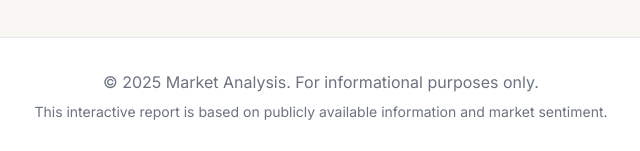
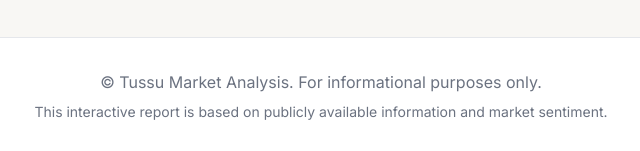
Before and after one commit to tussuxD/tussuxD.github.io, a plain HTML site: page index.html in a window 1280 px wide. Shown: the part 3294-3445 px from the top of the page, 319-959 px from the left. Drawn offline with nearby package versions, Linux system fonts and the light colour scheme.

Commit message:
Update index.html

```diff
--- a/index.html
+++ b/index.html
@@ -9,16 +9,6 @@
     <link rel="preconnect" href="https://fonts.googleapis.com">
     <link rel="preconnect" href="https://fonts.gstatic.com" crossorigin>
     <link href="https://fonts.googleapis.com/css2?family=Inter:wght@400;500;600;700&display=swap" rel="stylesheet">
-
-    <!-- Chosen Palette: Crypto Calm -->
-    <!-- Application Structure Plan: The application is designed as a single-page, thematic dashboard. This structure was chosen to transform the user's informal, text-based thesis into a structured, engaging, and persuasive narrative. Instead of a linear report, which wouldn't fit the source material, a dashboard allows users to digest key bullish arguments in distinct, visually supported sections. The user flow is top-down: start with a high-level summary, explore thematic pillars (Fundamentals, Tokenomics, Catalysts), interact with supporting data visualizations, and conclude with a summary. Key interactions include smooth-scrolling navigation and interactive charts that allow for data exploration, making the analysis more convincing and user-friendly. -->
-    <!-- Visualization & Content Choices:
-        1.  Report Info: "so much revenue collected" -> Goal: Showcase growth -> Viz: Bar Chart -> Interaction: Hover for tooltips showing monthly figures -> Justification: Bar charts are excellent for comparing discrete data points over time, clearly illustrating the revenue trend. Library: Chart.js (Canvas).
-        2.  Report Info: "no sell pressures from investors, token cliffed for 1 yr" -> Goal: Visualize supply constraints -> Viz: Donut Chart -> Interaction: Hover to see segment percentages -> Justification: A donut chart effectively shows the composition of a whole, highlighting the significant portion of locked tokens, which is a key part of the thesis. Library: Chart.js (Canvas).
-        3.  Report Info: "WHales are still accumulating" -> Goal: Illustrate accumulation trend -> Viz: Line Chart -> Interaction: Hover for data points over time -> Justification: A line chart is the best way to show a trend over a continuous period, visually confirming the narrative of sustained whale accumulation. Library: Chart.js (Canvas).
-        4.  Report Info: "main net... airdrop" -> Goal: Organize speculative catalysts -> Viz: Interactive Text Blocks -> Interaction: Buttons to toggle displayed content -> Justification: For speculative text, interactive toggles are more engaging than static paragraphs, allowing users to actively explore potential future developments. Method: Vanilla JS + HTML/Tailwind.
-    -->
-    <!-- CONFIRMATION: NO SVG graphics used. NO Mermaid JS used. -->
 
     <style>
         body {
@@ -187,7 +177,7 @@
 
     <footer class="bg-white border-t border-gray-200 mt-20">
         <div class="container mx-auto px-6 py-8 text-center text-gray-500">
-            <p>&copy; 2025 Market Analysis. For informational purposes only.</p>
+            <p>&copy; Tussu Market Analysis. For informational purposes only.</p>
             <p class="text-sm mt-2">This interactive report is based on publicly available information and market sentiment.</p>
         </div>
     </footer>
```
